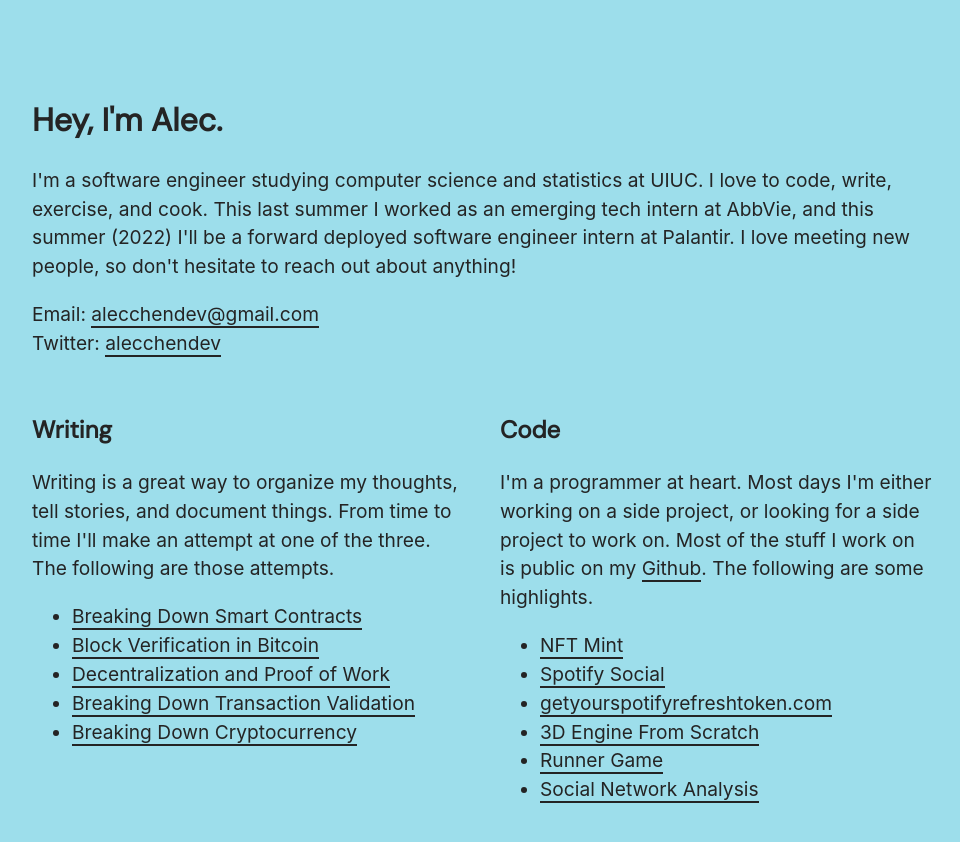
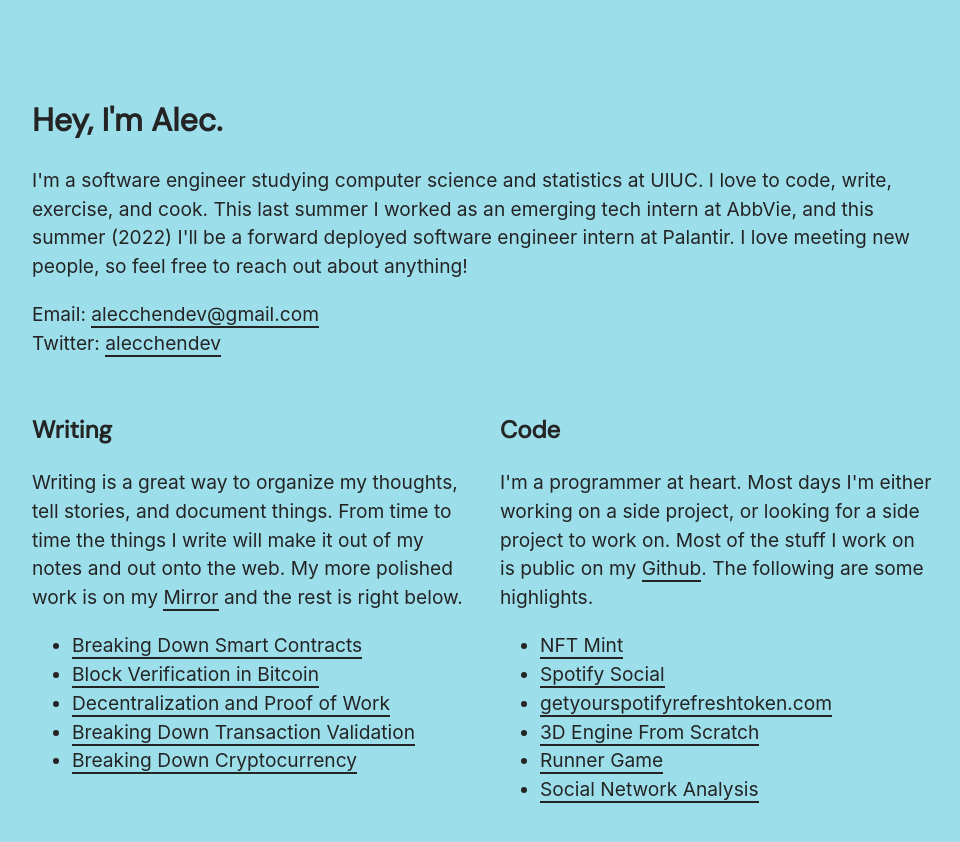
Before and after one commit to alecchendev/alecchendev.github.io, a Next.js app: page / in a window 1280 px wide. Shown: the top 842 px of the page, without its empty margins (158-1118 px from the left). Built offline with nearby package versions, Linux system fonts and the light colour scheme.

Commit message:
Update writing section with mirror link

```diff
--- a/pages/index.js
+++ b/pages/index.js
@@ -14,7 +14,7 @@
           I love to code, write, exercise, and cook.
           This last summer I worked as an emerging tech intern at AbbVie, and this
           summer (2022) I'll be a forward deployed software engineer intern at Palantir.
-          I love meeting new people, so don't hesitate to reach out about anything!
+          I love meeting new people, so feel free to reach out about anything!
         </p>
         <p>
           Email: <a href="mailto:alecchendev@gmail.com" target="_blank">alecchendev@gmail.com</a>
@@ -27,8 +27,10 @@
           <h2>Writing</h2>
           <p>
             Writing is a great way to organize my thoughts, tell stories,
-            and document things. From time to time I'll make an attempt at
-            one of the three. The following are those attempts.
+            and document things. From time to time the things I write will
+            make it out of my notes and out onto the web. My more polished
+            work is on my <a href="https://mirror.xyz/0x06CcfaB8c54e64BBFEc51c86027b471d4A600923" target="_blank">Mirror</a> and
+            the rest is right below.
           </p>
 
           <ul>
```
